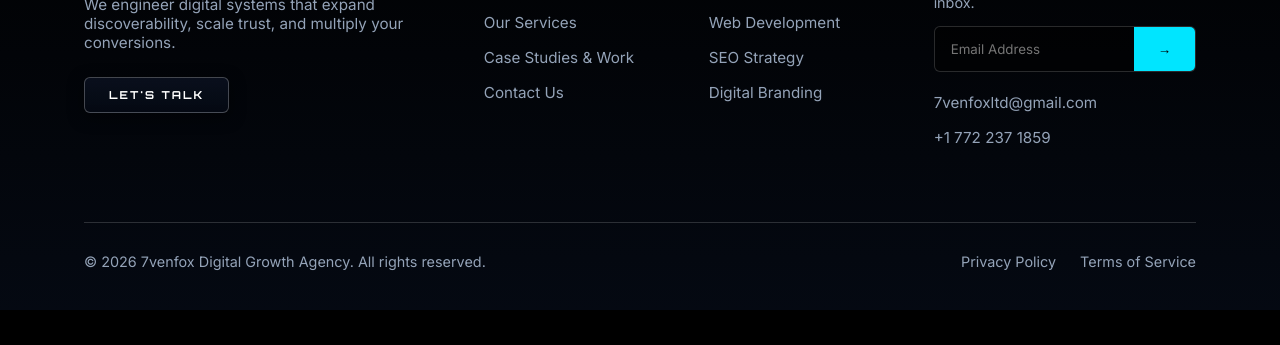
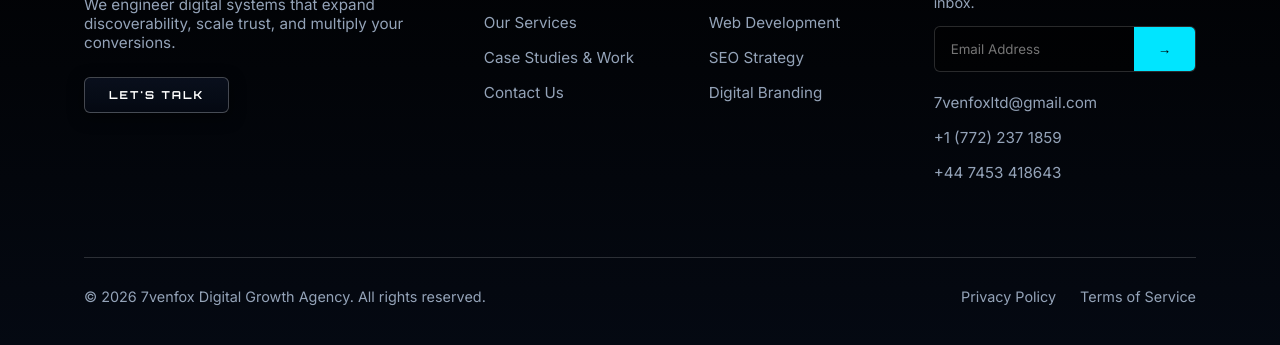
Before and after one commit to idksubhani79-debug/7venfox, a plain HTML site: page index.html in a window 1280 px wide. Shown: the part 5117-5462 px from the top of the page. Before the commit the page ends 5427 px from the top, so only its background shows below. Drawn offline with Linux system fonts and the light colour scheme.

Commit message:
Edited Contact numbers

```diff
--- a/index.html
+++ b/index.html
@@ -9,11 +9,11 @@
     <link rel="icon" type="image/jpeg" href="logo.jpeg" />
 
     <!-- Standard Favicon for Browsers & Google Search -->
-<link rel="icon" type="image/jpeg" href="logo.jpeg" />
-<link rel="shortcut icon" type="image/jpeg" href="logo.jpeg" />
-
-<!-- Apple Touch Icon for Mobile & Apple Devices -->
-<link rel="apple-touch-icon" href="logo.jpeg" />
+    <link rel="icon" type="image/jpeg" href="logo.jpeg" />
+    <link rel="shortcut icon" type="image/jpeg" href="logo.jpeg" />
+
+    <!-- Apple Touch Icon for Mobile & Apple Devices -->
+    <link rel="apple-touch-icon" href="logo.jpeg" />
     <!-- Google Fonts: Futuristic Geometric Heading & Clean Sans -->
     <link rel="preconnect" href="https://fonts.googleapis.com">
     <link rel="preconnect" href="https://fonts.gstatic.com" crossorigin>
@@ -1942,7 +1942,8 @@
                         <h3>7VEN<span class="cyan-word">&lt;/&gt;</span>FOX</h3>
                         <p>We engineer digital systems that expand discoverability, scale trust, and multiply your
                             conversions.</p>
-                        <a href="contact.html" class="btn-primary" style="padding: 10px 24px; font-size: 11px;">Let's Talk</a>
+                        <a href="contact.html" class="btn-primary" style="padding: 10px 24px; font-size: 11px;">Let's
+                            Talk</a>
                     </div>
 
                     <div>
@@ -1977,7 +1978,8 @@
                         </div>
                         <ul class="footer-links" style="margin-top: 20px;">
                             <li><a href="mailto:7venfoxltd@gmail.com">7venfoxltd@gmail.com</a></li>
-                            <li><a href="tel:+1234567890">+1 772 237 1859</a></li>
+                            <li><a href="tel:+17722371859">+1 (772) 237 1859</a></li>
+                            <li><a href="tel:+447453418643">+44 7453 418643</a></li>
                         </ul>
                     </div>
                 </div>
```
Also changed, not shown: contact.html (+2 -1 lines), index1.html (+3 -3 lines).
